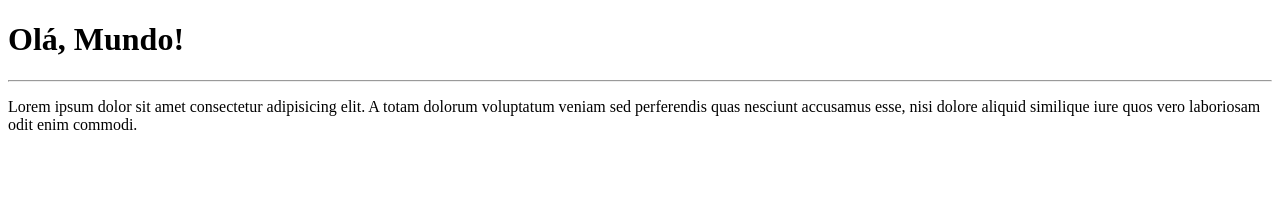
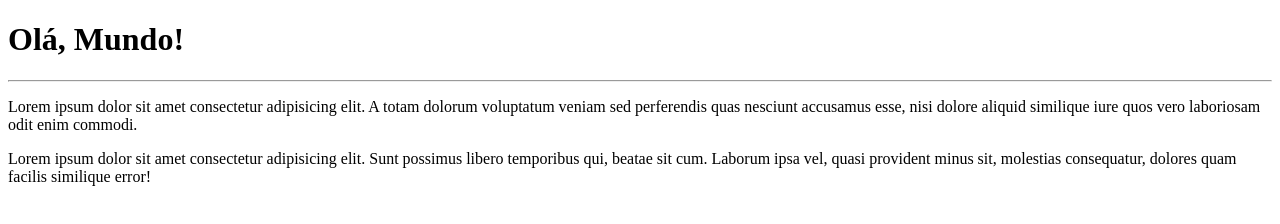
Before and after one commit to Zatuchi/Teste, a plain HTML site: page site-exemplo/index.html in a window 1280 px wide. Drawn offline with Linux system fonts and the light colour scheme.

Commit message:
adicionei um paragrafo

```diff
--- a/site-exemplo/index.html
+++ b/site-exemplo/index.html
@@ -9,5 +9,6 @@
     <h1>Olá, Mundo!</h1>
     <hr>
     <p>Lorem ipsum dolor sit amet consectetur adipisicing elit. A totam dolorum voluptatum veniam sed perferendis quas nesciunt accusamus esse, nisi dolore aliquid similique iure quos vero laboriosam odit enim commodi.</p>
+    <p>Lorem ipsum dolor sit amet consectetur adipisicing elit. Sunt possimus libero temporibus qui, beatae sit cum. Laborum ipsa vel, quasi provident minus sit, molestias consequatur, dolores quam facilis similique error!</p>
 </body>
 </html>
```
